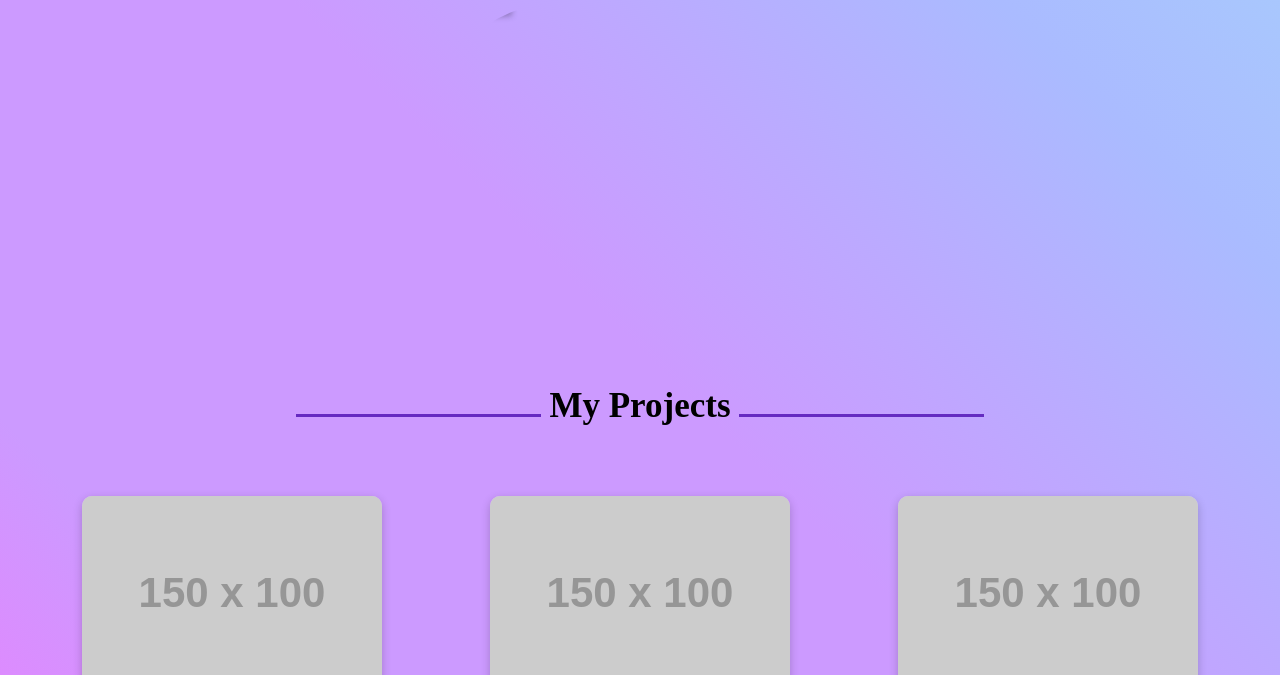
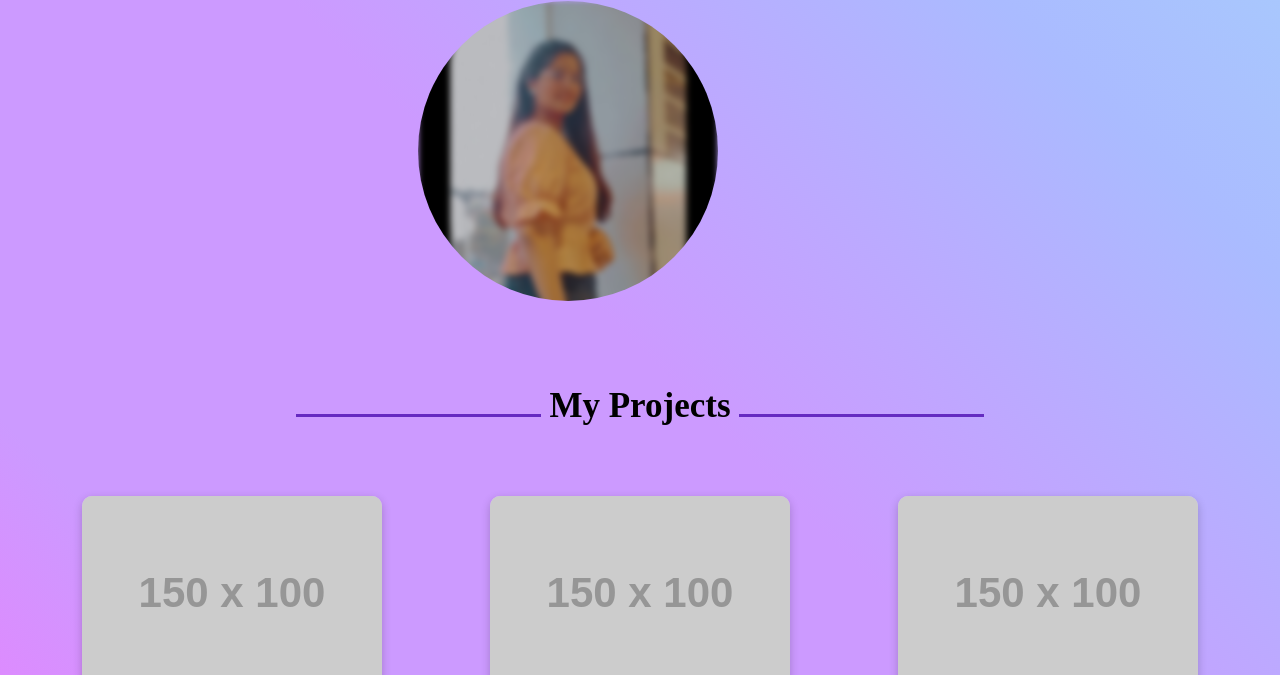
Before and after one commit to DhRiTiD/myprofile, a plain HTML site: page profile.html in a window 1280 px wide. Shown: the part 425-1100 px from the top of the page. Drawn offline with Linux system fonts and the light colour scheme; a web font is replaced by a local one.

Commit message:
Update profile.html img

```diff
--- a/profile.html
+++ b/profile.html
@@ -50,7 +50,7 @@
         </div>
 
         <div class="circular--portrait">
-            <img src="images/mee.png" alt="Dhriti Dhall">
+            <img src="mee.png" alt="Dhriti Dhall">
         </div>
     </div>
 
```
